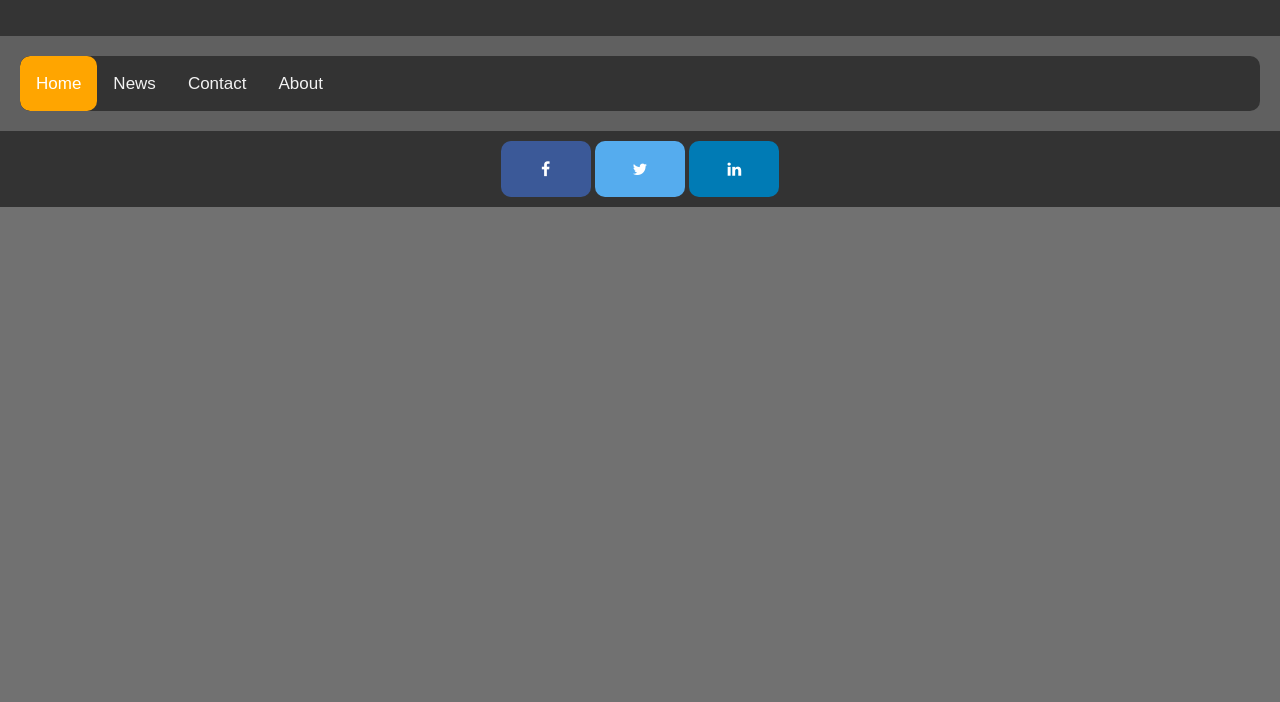
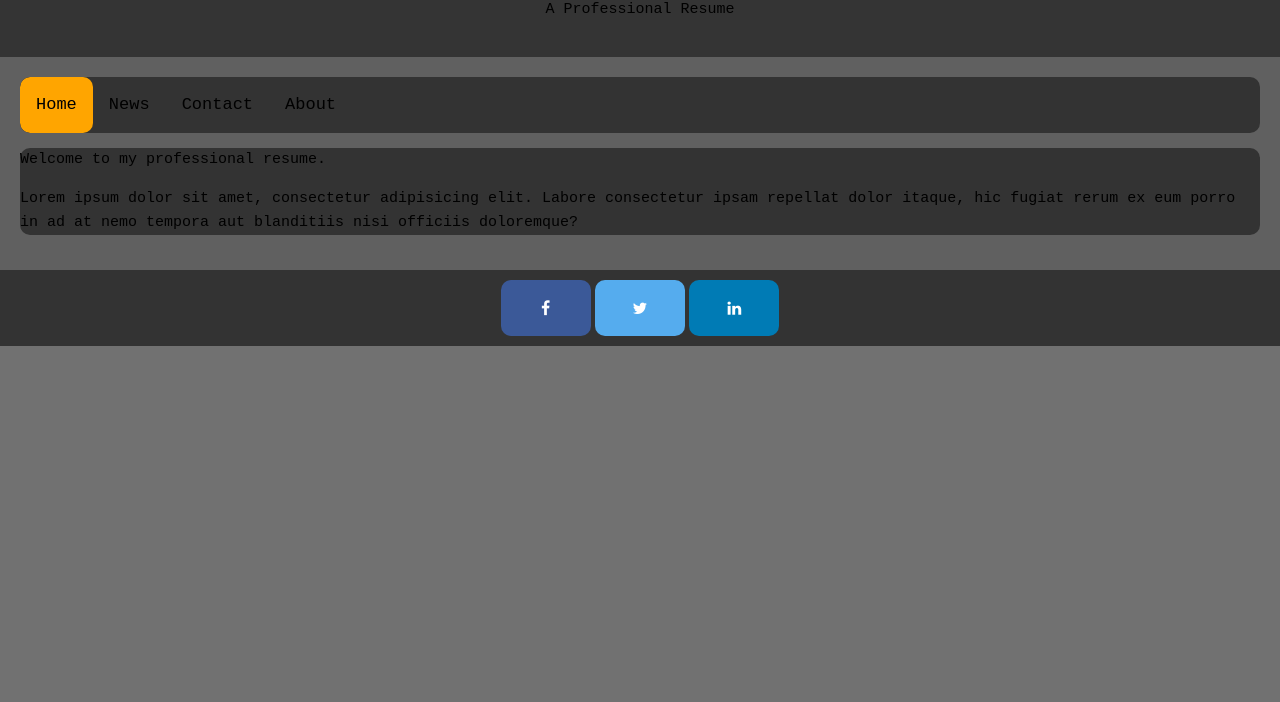
Before and after one commit to kbarlow67/kbarlow67.github.io, a plain HTML site: page index.html in a window 1280 px wide. Shown: the part 98-800 px from the top of the page. Drawn offline with Linux system fonts and the light colour scheme.

Commit message:
new update

```diff
--- a/index.html
+++ b/index.html
@@ -5,7 +5,7 @@
     <meta charset="UTF-8">
     <meta name="viewport" content="width=device-width, initial-scale=1.0">
     <title>Kristopher Barlow</title>
-    <link rel="stylesheet" href="./styles.css">
+    <link rel="stylesheet" href="styles.css">
     <link rel="stylesheet" href="https://cdnjs.cloudflare.com/ajax/libs/font-awesome/4.7.0/css/font-awesome.min.css">
 </head>
 
@@ -13,6 +13,7 @@
     <header>
         <!-- Your header content goes here -->
         <h1>Kristopher Barlow</h1>
+        <p>A Professional Resume </p>
     </header>
 
     <main>
@@ -24,14 +25,21 @@
             <a href="about.html">About</a>
         </div>
 
+        <div class="mainBody">
+            <p>Welcome to my professional resume. </p>
+            <p>Lorem ipsum dolor sit amet, consectetur adipisicing elit. Labore consectetur ipsam repellat dolor itaque, hic fugiat rerum ex eum porro in ad at nemo tempora aut blanditiis nisi officiis doloremque?</p>
+
+
+        </div>
+
 
     </main>
 
     <footer>
         <!-- Your footer content goes here -->
-        <a href="#" class="fa fa-facebook"></a>
-        <a href="#" class="fa fa-twitter"></a>
-        <a href="#" class="fa fa-linkedin"></a>
+        <a href="https://www.facebook.com" class="fa fa-facebook"></a>
+        <a href="https://www.twitter.com" class="fa fa-twitter"></a>
+        <a href="https://www.linkedin.com" class="fa fa-linkedin"></a>
     </footer>
 </body>
 
--- a/styles.css
+++ b/styles.css
@@ -8,16 +8,24 @@ html, body {
 /* Your CSS styles for the website go here */
 /* Example styles */
 /* Add a black background color to the top navigation */
+
+p {
+  font-size: 15px;
+  font-family:monospace;
+
+}
+
 .topnav {
     background-color: #333;
     overflow: hidden;
     border-radius: 10px;
+    font-family: monospace;
   }
 
   /* Style the links inside the navigation bar */
   .topnav a {
     float: left;
-    color: #f2f2f2;
+    color: black;
     text-align: center;
     padding: 14px 16px;
     text-decoration: none;
@@ -34,12 +42,17 @@ html, body {
   /* Add a color to the active/current link */
   .topnav a.active {
     background-color: orange;
-    color: white;
+    color: black;
   }
 
 body {
     font-family: Arial, sans-serif;
     line-height: 1.6;
+}
+
+.mainBody {
+  background-color: #333;
+  border-radius: 10px;
 }
 
 header {
@@ -62,6 +75,7 @@ footer {
 
 h1 {
     color: orange;
+    font-family: monospace;
 }
 
 /* Style all font awesome icons */
@@ -71,12 +85,12 @@ h1 {
     width: 50px;
     text-align: center;
     text-decoration: none;
-  }
+}
 
   /* Add a hover effect if you want */
 .fa:hover {
     opacity: 0.7;
-  }
+}
 
   /* Set a specific color for each brand */
 
@@ -85,18 +99,18 @@ h1 {
     background: #3B5998;
     color: white;
     border-radius: 10px;
-  }
+}
 
   /* Twitter */
 .fa-twitter {
     background: #55ACEE;
     color: white;
     border-radius: 10px;
-  }
+}
 
      /* Linked In */
 .fa-linkedin {
         background: #007bb5;
         color: white;
         border-radius: 10px;
-      }
+}
```
